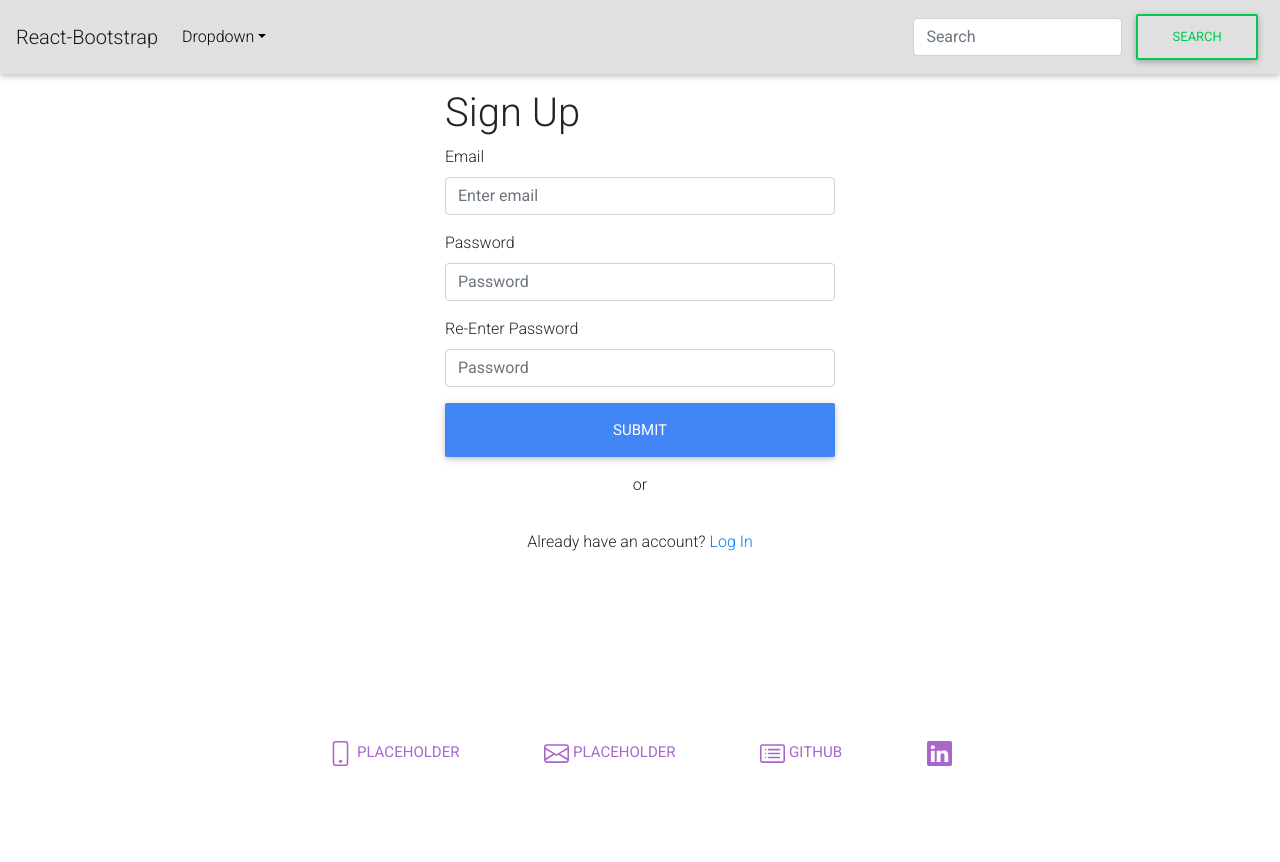
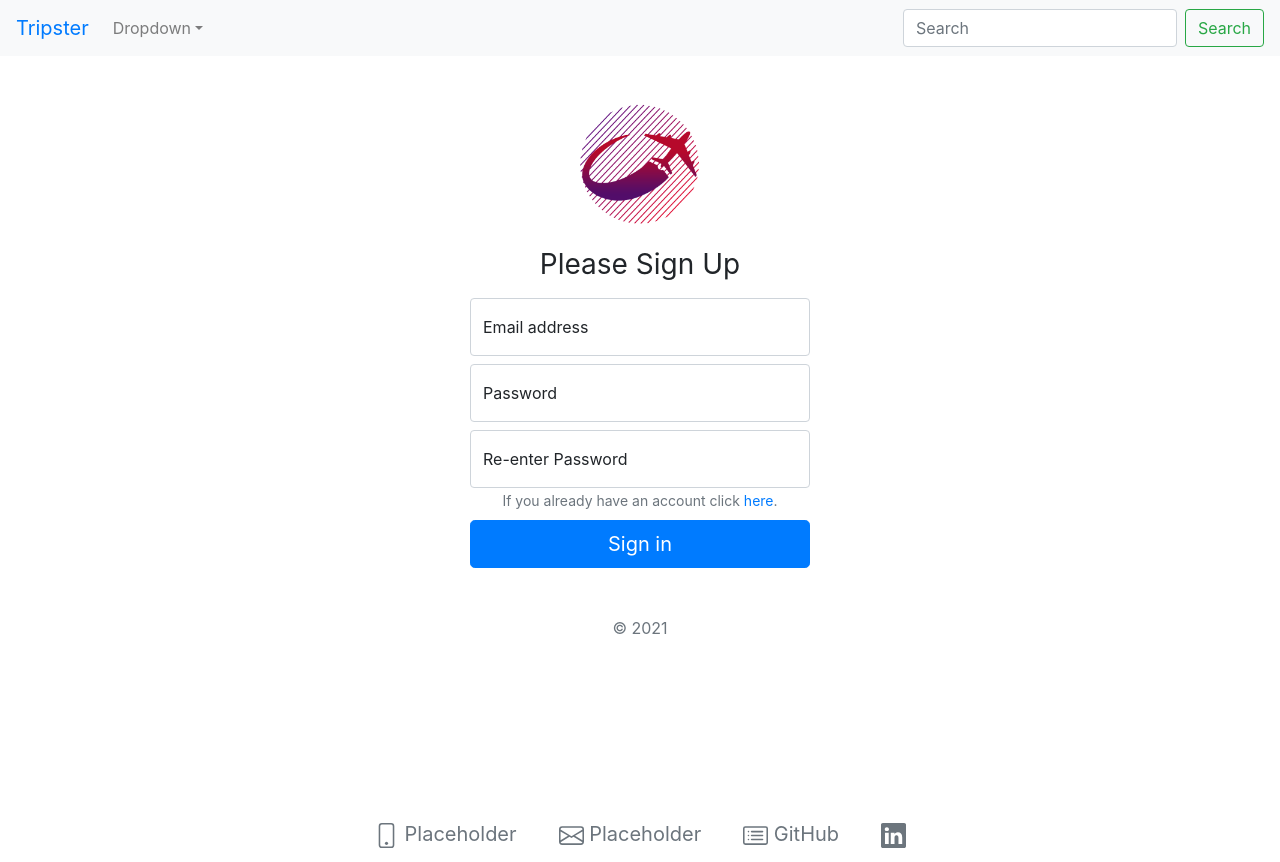
Before and after one commit to jtrevz/Tripster, a React (Create React App) app in the folder client/: page /signup in a window 1280 px wide. Before the commit the page ends 800 px from the top, so only its background shows below. Built offline with nearby package versions, Linux system fonts and the light colour scheme; no server answers.

Commit message:
Fixed styling and added profile page

```diff
--- a/client/src/App.js
+++ b/client/src/App.js
@@ -9,6 +9,7 @@ import SplashPage from "./pages/SplashPage"
 import { AuthProvider } from "./contexts/authContext"
 import Temp from "./components/Temp"
 import PrivateRoute from "./components/PrivateRoute"
+import Profile from "./pages/Profile"
 
 function App() {
   return (
@@ -20,6 +21,7 @@ function App() {
               <Route exact path="/" component={SplashPage} />
               <Route exact path="/login" component={Login} />
               <Route exact path="/signup" component={Signup} />
+              <Route exact path="/profile" component={Profile} />
               <PrivateRoute exact path = "/temp" component={Temp}/>
             </Switch>
           <Footer/>
--- a/client/src/components/Navbar/index.js
+++ b/client/src/components/Navbar/index.js
@@ -31,7 +31,7 @@ function NavBar() {
   return (
   <div>
     <Navbar bg="light" expand="lg">
-      <Navbar.Brand href="#home">React-Bootstrap</Navbar.Brand>
+      <Navbar.Brand><Link to="/">Tripster</Link></Navbar.Brand>
       <Navbar.Toggle aria-controls="basic-navbar-nav" />
       <Navbar.Collapse id="basic-navbar-nav">
         <Nav className="mr-auto">
--- a/client/src/index.js
+++ b/client/src/index.js
@@ -2,7 +2,5 @@ import React from "react";
 import ReactDOM from "react-dom";
 import App from "./App";
 import 'bootstrap/dist/css/bootstrap.min.css';
-import '@fortawesome/fontawesome-free/css/all.min.css';
-import'mdbreact/dist/css/mdb.css';
 
 ReactDOM.render(<App />, document.getElementById("root"));
--- a/client/src/pages/Login.js
+++ b/client/src/pages/Login.js
@@ -50,15 +50,15 @@ function Login() {
 
   return (
   <div>
-    <Form className="SIGNUP"
+    {/* <Form className="SIGNUP"
     onSubmit={handleSubmit}>
       <h1>Log In</h1>
-      {error && <Alert variant= "danger">{error}</Alert>}
+      {error && <Alert variant= "danger">{error}</Alert>} */}
           {/* <Form.Group controlId="formBasicName">
             <Form.Label>Full Name</Form.Label>
             <Form.Control type="name" ref={nameRef} placeholder="Enter full name" required/>
           </Form.Group> */}
-      <Form.Group controlId="formBasicEmail">
+      {/* <Form.Group controlId="formBasicEmail">
         <Form.Label>Email</Form.Label>
         <Form.Control type="email" ref={emailRef} placeholder="Enter email" required/>
       </Form.Group>
@@ -72,7 +72,7 @@ function Login() {
       </Button>
       <div className="or text-center pt-3">
         or
-      </div>
+      </div> */}
       {/* <GoogleLogin
       clientId= "490208347772-9h1p2je2vm9tq47jrpu8q5733p4i65c3.apps.googleusercontent.com"
       render={(renderProps) => (
@@ -91,9 +91,33 @@ function Login() {
       onFailure={googleFailure}
       cookiePolicy='single_host_origin'
       /> */}
-    </Form>
+    {/* </Form>
     <div className="w-100 text-center mt-2"> Need an account? <Link to="/signup">Sign Up</Link>
+    </div> */}
+
+
+    <div className="text-center mt-5 container">
+          <div className="form-signin justify-content-center">
+<form className="col-xs-6 col-md-6 offset-md-3 col-xl-4 offset-xl-4" onSubmit={handleSubmit}>
+    <img className="mb-4" src="./images/Logo.png" alt="" width="120" height="120"/>
+    <h1 className="h3 mb-3 fw-normal">Please Sign In</h1>
+    {error && <Alert variant= "danger">{error}</Alert>}
+
+    <div className="form-floating mb-2">
+      <input type="email" ref={emailRef} required className="form-control" id="floatingInput" placeholder="name@example.com"/>
+      <label htmlFor="floatingInput">Email address</label>
     </div>
+    <div className="form-floating">
+      <input type="password" ref={passwordRef} required className="form-control" id="floatingPassword" placeholder="Password"/>
+      <label htmlFor="floatingPassword">Password</label>
+    </div>
+    <small className="text-muted">If you dont have an account click <Link to="/signup">here</Link>.</small>
+
+    <button disabled={loading} className="mt-2 w-100 btn btn-lg btn-primary" type="submit">Sign in</button>
+    <p className="mt-5 mb-3 text-muted">© 2021</p>
+  </form>
+  </div>
+        </div>
   </div>
     );
   }
--- /dev/null
+++ b/client/src/pages/Profile.js
@@ -0,0 +1,45 @@
+import React from "react";
+
+function Profile(props) {
+    return (
+        <div>
+                  <div className="text-center mt-5 mb-5 container">
+      <div className="form-signin justify-content-center">
+      <img class="rounded-circle mb-3" src="https://randomuser.me/api/portraits/men/19.jpg" alt="Google Profile" width="140" height="140"/>
+<h1 className="h3 mb-3 fw-normal">Hey there, Name.</h1>
+<a href="#" class="btn btn-primary">Start a new trip</a>
+</div>
+</div>
+
+            <main role="main" className="container">
+      <div className="my-3 p-3 bg-white rounded box-shadow">
+        <h6 className="border-bottom border-gray pb-2 mb-0">All Trips</h6>
+        <div className="media text-muted pt-3">
+          <p className="media-body pb-3 mb-0 small lh-125 border-bottom border-gray">
+            <strong className="d-block text-gray-dark">Origin - Destination</strong>
+            Donec id elit non mi porta gravida at eget metus. Fusce dapibus, tellus ac cursus commodo, tortor mauris condimentum nibh, ut fermentum massa justo sit amet risus.
+          </p>
+        </div>
+        <div className="media text-muted pt-3">
+          <p className="media-body pb-3 mb-0 small lh-125 border-bottom border-gray">
+            <strong className="d-block text-gray-dark">Origin - Destination</strong>
+            Donec id elit non mi porta gravida at eget metus. Fusce dapibus, tellus ac cursus commodo, tortor mauris condimentum nibh, ut fermentum massa justo sit amet risus.
+          </p>
+        </div>
+        <div className="media text-muted pt-3">
+          <p className="media-body pb-3 mb-0 small lh-125 border-bottom border-gray">
+            <strong className="d-block text-gray-dark">Origin - Destination</strong>
+            Donec id elit non mi porta gravida at eget metus. Fusce dapibus, tellus ac cursus commodo, tortor mauris condimentum nibh, ut fermentum massa justo sit amet risus.
+          </p>
+        </div>
+        <small className="d-block text-right mt-3">
+          <a href="#">Placeholder</a>
+        </small>
+      </div>
+    </main>
+        </div>
+
+    );
+  }
+
+  export default Profile;
--- a/client/src/pages/Signup.js
+++ b/client/src/pages/Signup.js
@@ -4,7 +4,6 @@ import Form from 'react-bootstrap/Form';
 import Button from 'react-bootstrap/Button';
 import Alert from 'react-bootstrap/Alert';
 import { useAuth } from '../contexts/authContext'
-import './signup.css';
 // import { GoogleLogin } from 'react-google-login';
 
 function Signup() {
@@ -51,55 +50,33 @@ function Signup() {
   // }
 
   return (
-  <div>
-    <Form className="SIGNUP"
-    onSubmit={handleSubmit}>
-      <h1>Sign Up</h1>
-      {error && <Alert variant= "danger">{error}</Alert>}
-          {/* <Form.Group controlId="formBasicName">
-            <Form.Label>Full Name</Form.Label>
-            <Form.Control type="name" ref={nameRef} placeholder="Enter full name" required/>
-          </Form.Group> */}
-      <Form.Group controlId="formBasicEmail">
-        <Form.Label>Email</Form.Label>
-        <Form.Control type="email" ref={emailRef} placeholder="Enter email" required/>
-      </Form.Group>
+    <div>
+    <div className="text-center mt-5 container">
+      <div className="form-signin justify-content-center">
+<form onSubmit={handleSubmit} className=" col-xs-6 col-md-6 offset-md-3 col-xl-4 offset-xl-4">
+<img className="mb-4" src="./images/Logo.png" alt="" width="120" height="120"/>
+<h1 className="h3 mb-3 fw-normal">Please Sign Up</h1>
+{error && <Alert variant= "danger">{error}</Alert>}
 
-      <Form.Group controlId="formBasicPassword">
-        <Form.Label>Password</Form.Label>
-        <Form.Control type="password" ref={passwordRef} placeholder="Password" required/>
-      </Form.Group>
-      <Form.Group controlId="formBasicPasswordConfirm">
-        <Form.Label>Re-Enter Password</Form.Label>
-        <Form.Control type="password" ref={passwordConfirmRef} placeholder="Password" required/>
-      </Form.Group>
-      <Button disabled={loading} className="btn-lg btn-block" variant="primary" type="submit">
-        Submit
-      </Button>
-      <div className="or text-center pt-3">
-        or
-      </div>
-      {/* <GoogleLogin
-      clientId= "490208347772-9h1p2je2vm9tq47jrpu8q5733p4i65c3.apps.googleusercontent.com"
-      render={(renderProps) => (
-        <Button
-        className="tn btn-lg btn-google btn-block text-uppercase btn-outline"
-        variant="primary"
-        onClick={renderProps.onClick}
-        disabled={renderProps.disabled}
-        variant="contained">
-          <img className="googleIcon" alt="Google Alt" src="https://img.icons8.com/color/16/000000/google-logo.png"></img>
-          &nbsp;
-          Sign In with Google
-        </Button>
-      )}
-      onSuccess={googleSuccess}
-      onFailure={googleFailure}
-      cookiePolicy='single_host_origin'
-      /> */}
-    </Form>
-    <div className="w-100 text-center mt-2"> Already have an account? <Link to="/login">Log In</Link>
-    </div>
+<div className="form-floating mb-2">
+  <input ref={emailRef} required type="email" className="form-control" id="floatingInput" placeholder="name@example.com"/>
+  <label htmlFor="floatingInput">Email address</label>
+</div>
+<div className="form-floating mb-2">
+  <input ref={passwordRef} required type="password" className="form-control" id="floatingPassword" placeholder="Password"/>
+  <label htmlFor="floatingPassword">Password</label>
+</div>
+<div className="form-floating">
+  <input ref={passwordConfirmRef} required type="password" className="form-control" id="floatingPassword" placeholder="Password"/>
+  <label htmlFor="floatingPassword">Re-enter Password</label>
+</div>
+<small className="text-muted">If you already have an account click <Link to="/login">here</Link>.</small>
+
+<button disabled={loading} className="color-btn mt-2 w-100 btn btn-lg btn-primary" type="submit">Sign in</button>
+<p className="mt-5 mb-3 text-muted">© 2021</p>
+</form>
+</div>
+        </div>
   </div>
     );
   }
--- a/client/src/pages/SplashPage.js
+++ b/client/src/pages/SplashPage.js
@@ -4,9 +4,11 @@ import { Link, useLocation } from "react-router-dom";
 function SplashPage(props) {
     return (
         <div>
-            <button type="button" class="btn btn-light"><Link to="/login">Login</Link></button>
-            <button type="button" class="btn btn-light"><Link to="/signup">Signup</Link></button>
-            <button type="button" class="btn btn-light"><Link to="/Itinerary">Itinerary</Link></button>
+            <button type="button" className="btn btn-light"><Link to="/login">Login</Link></button>
+            <button type="button" className="btn btn-light"><Link to="/signup">Signup</Link></button>
+            <button type="button" className="btn btn-light"><Link to="/Itinerary">Itinerary</Link></button>
+            <button type="button" className="btn btn-light"><Link to="/trip-planner">Trip Planner</Link></button>
+            <button type="button" className="btn btn-light"><Link to="/profile">Profile</Link></button>
         </div>
 
     );
--- a/client/src/pages/signup.css
+++ /dev/null
@@ -1,11 +0,0 @@
-.SIGNUP {
-    width: 100%;
-    max-width: 420px;
-    padding: 15px;
-    margin: auto;
-    height: 100%;
-}
-
-.or {
-    margin-bottom: 10px;
-};
--- /dev/null
+++ b/client/src/style.css
@@ -0,0 +1,17 @@
+/* body {
+    background-color: #62107f;
+} */
+
+.btn {
+    text-transform: uppercase;
+    transition: 1.5s;
+    background-size: 200% auto;
+    color: white;
+    box-shadow: 0 0 20px #eee;
+    background-image: linear-gradient(to right, #61107f9d 0%, #da0b34 51%, #62107f 100%);
+    border-style: none;
+   }
+
+   .btn:hover {
+    background-position: right center !important;
+  }
--- a/package.json
+++ b/package.json
@@ -27,7 +27,7 @@
     "if-env": "^1.0.4",
     "jsonwebtoken": "^8.5.1",
     "moment": "^2.29.1",
-    "react-calendar": "^3.4.0"
+    "react-calendar": "^3.4.0",
     "mdbreact": "^5.0.2",
     "mongoose": "^5.3.16",
     "react-dotenv": "^0.1.3"
```
Also changed, not shown: client/public/images/Logo.png (added), 1 other file (tests, documents, lock files or other folders).
